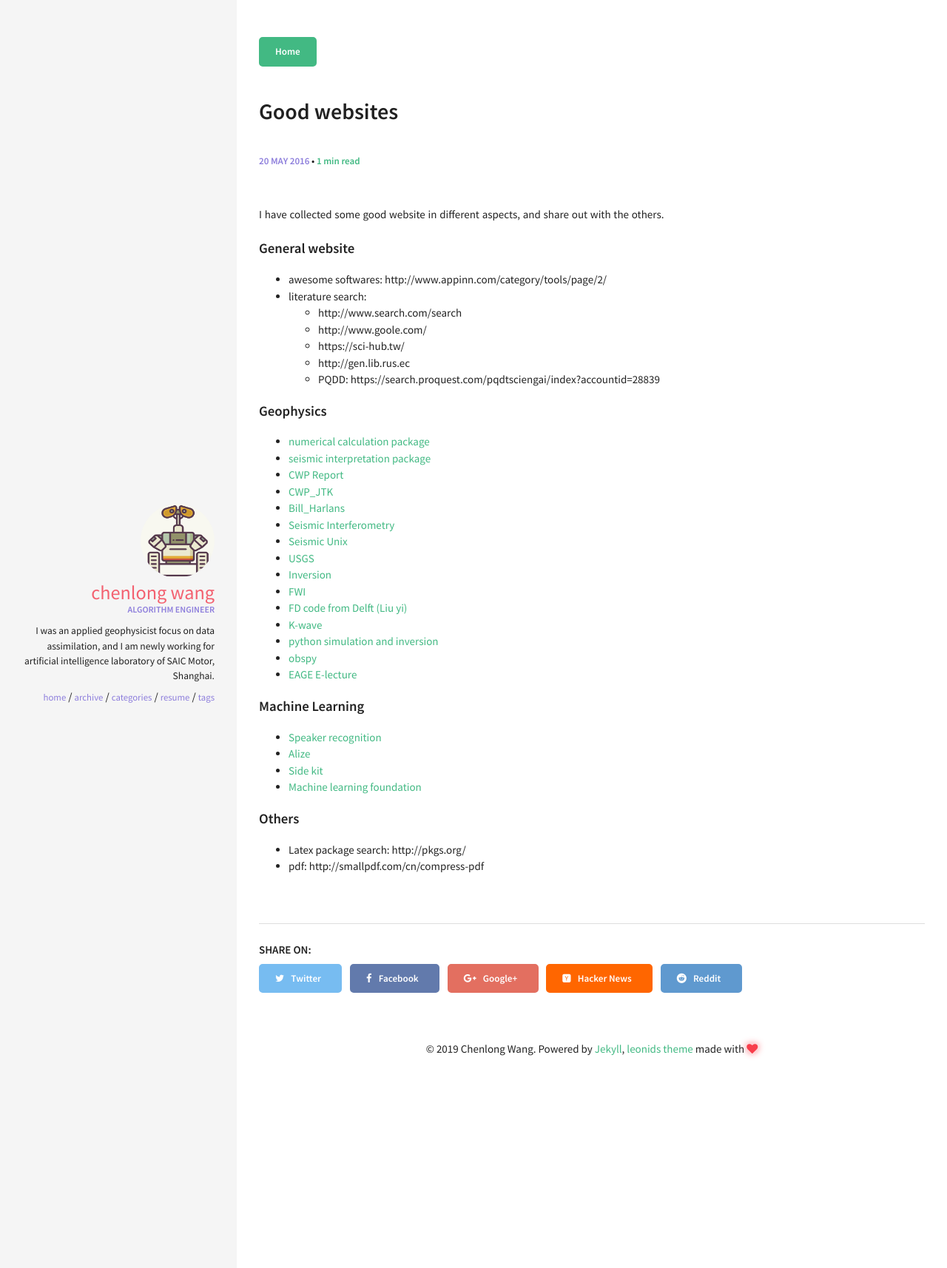
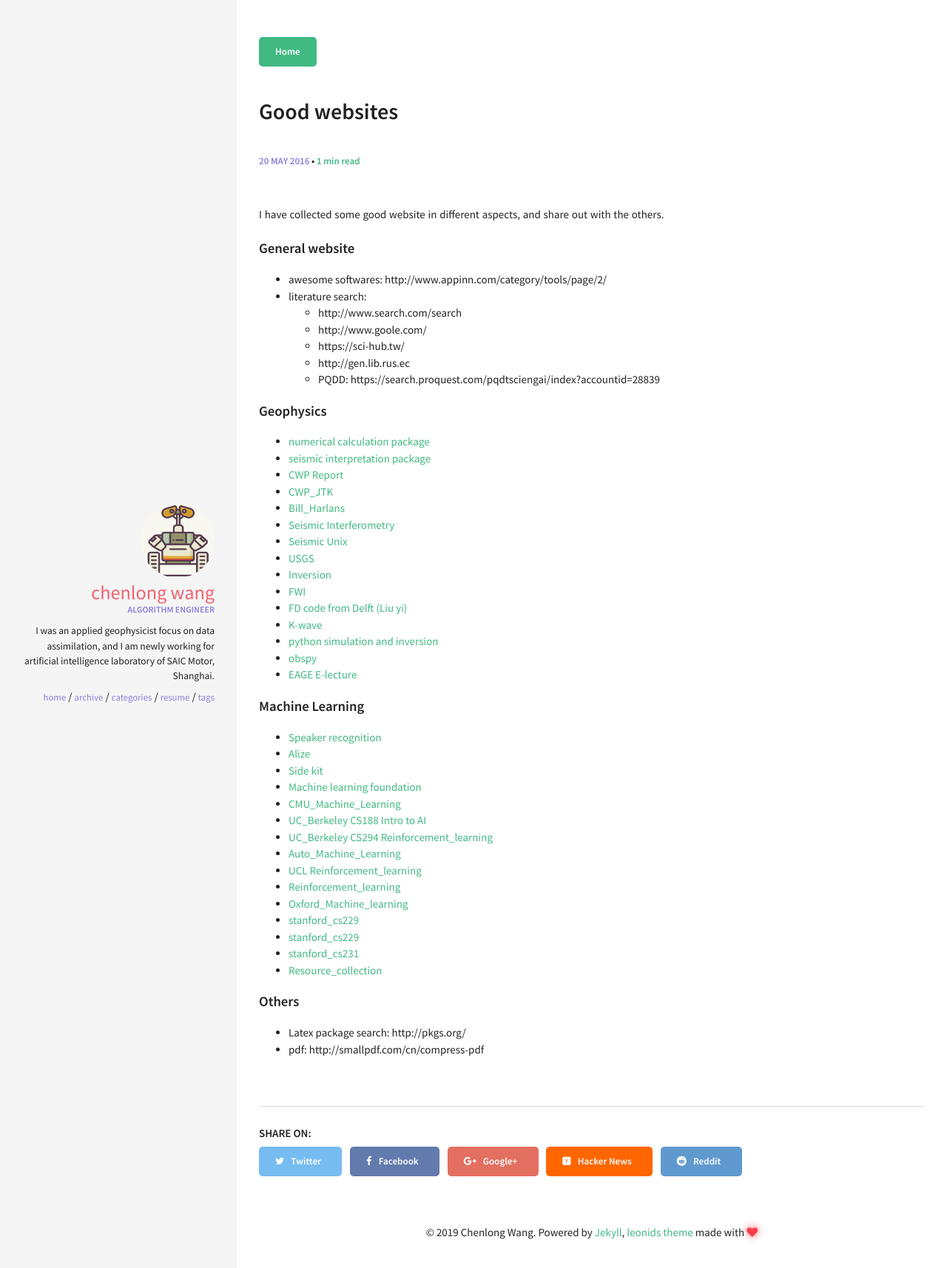
Before and after one commit to Chenlonw/chenlonw.github.com, a Jekyll site: the page built from _posts/miscellanea/2016-05-20-goodweb.md, in a window 1280 px wide. Shown: the top 1714 px of the page at 74% size. Built offline with Jekyll 4.4.1, drawn with Linux system fonts in a browser that asks for light colours.

Commit message:
add some website

```diff
--- a/_posts/miscellanea/2016-05-20-goodweb.md
+++ b/_posts/miscellanea/2016-05-20-goodweb.md
@@ -44,6 +44,17 @@ the others.
 + [Alize](https://alize.univ-avignon.fr/#help)
 + [Side kit](https://projets-lium.univ-lemans.fr/sidekit/overview/index.html)
 + [Machine learning foundation](https://www.csie.ntu.edu.tw/~htlin/)
++ [CMU_Machine_Learning](http://www.stat.cmu.edu/~ryantibs/statml/)
++ [UC_Berkeley CS188 Intro to AI](http://ai.berkeley.edu/lecture_videos.html)
++ [UC_Berkeley CS294 Reinforcement_learning](http://rail.eecs.berkeley.edu/deeprlcourse/)
++ [Auto_Machine_Learning](https://www.ml4aad.org/automl/)
++ [UCL Reinforcement_learning](http://www0.cs.ucl.ac.uk/staff/d.silver/web/Teaching.html)
++ [Reinforcement_learning](https://github.com/dennybritz/reinforcement-learning)
++ [Oxford_Machine_learning](https://www.cs.ox.ac.uk/people/nando.defreitas/machinelearning/)
++ [stanford_cs229](https://www.youtube.com/watch?v=uzxylbk2c7e&list=plebc422ec5973b4d8)
++ [stanford_cs229](http://cs229.stanford.edu/)
++ [stanford_cs231](http://cs231n.github.io/)
++ [Resource_collection](http://www.jeremydjacksonphd.com/category/deep-learning/)
 
 #### Others
 + Latex package search: http://pkgs.org/
```
